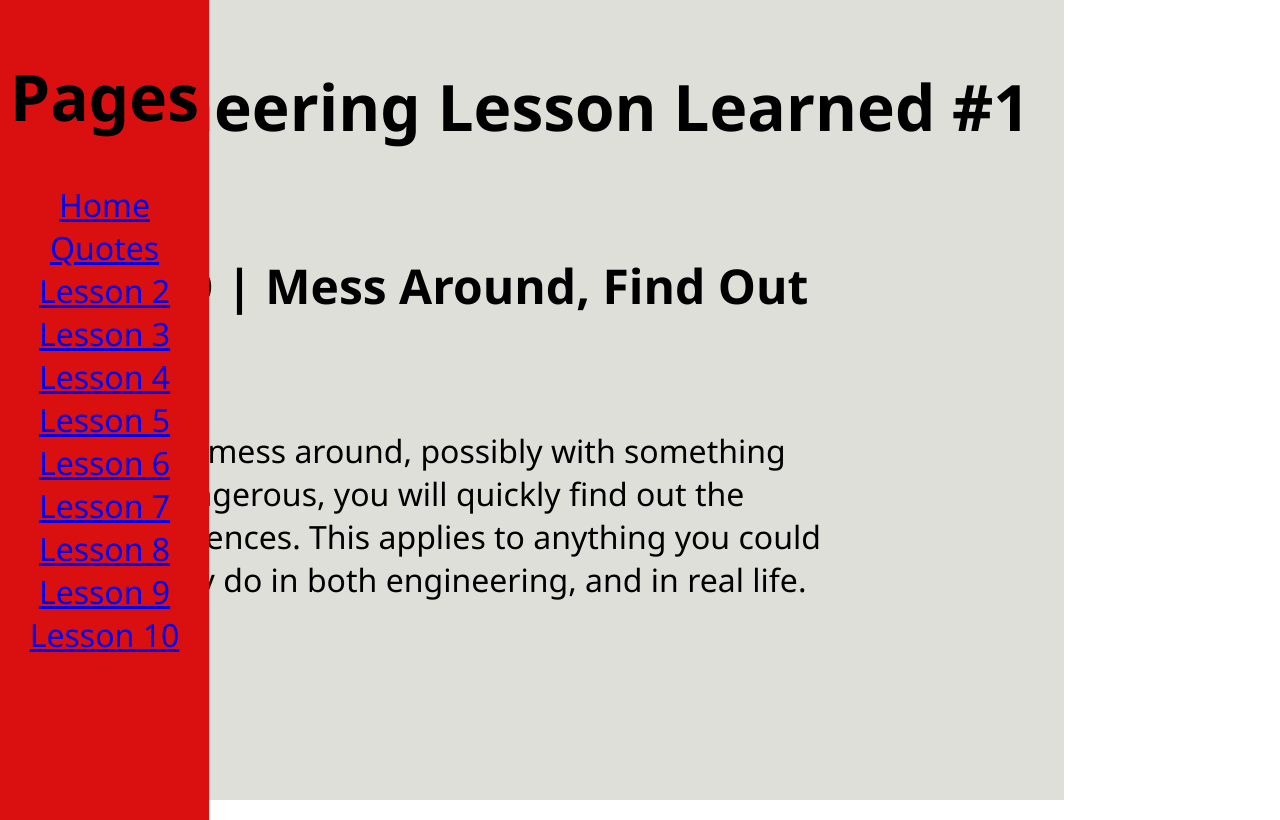
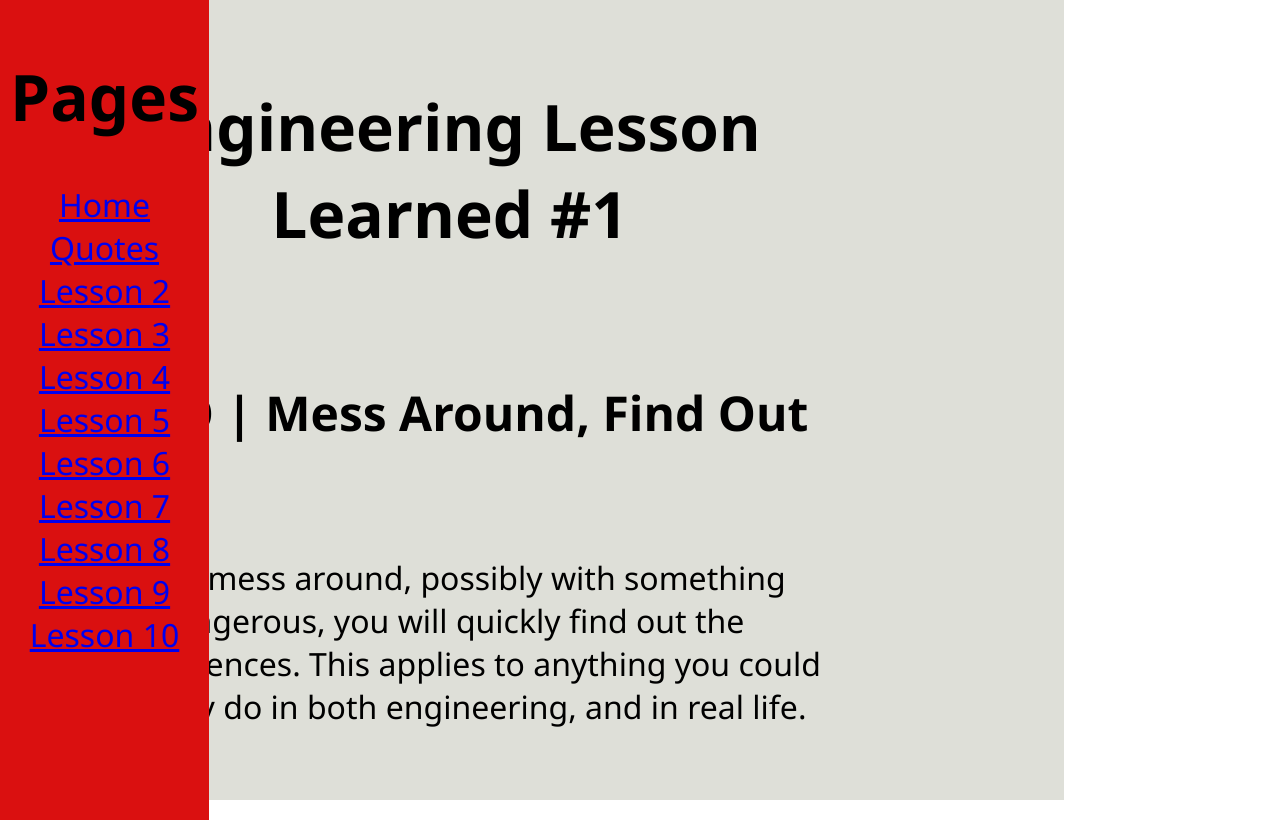
Before and after one commit to olicreater1/ELA-Presentation-HTML-page, a plain HTML site: page connection_1.html in a window 1280 px wide. Drawn offline with Linux system fonts and the light colour scheme.

Commit message:
changed centered divs to be para-div divs to make centered text match all other instances of cenntered text

```diff
--- a/connection_1.html
+++ b/connection_1.html
@@ -53,7 +53,7 @@
         <!-- Right 80% div to contain main content -->
         <div class="right-div" style="background-color: #dedfd8;">
             <!-- Centered div for title of main -->
-            <div class="centered">
+            <div class="para-div">
                 <h1 style="font-size: 8vh;">Engineering Lesson Learned #1</h1>
             </div>
             <div class="para-div">
```
Also changed, not shown: connection_10.html (+1 -1 lines), connection_2.html (+1 -1 lines), connection_3.html (+1 -1 lines), connection_4.html (+1 -1 lines), connection_5.html (+1 -1 lines), connection_6.html (+1 -1 lines), connection_7.html (+1 -1 lines), connection_8.html (+1 -1 lines), connection_9.html (+1 -1 lines).
